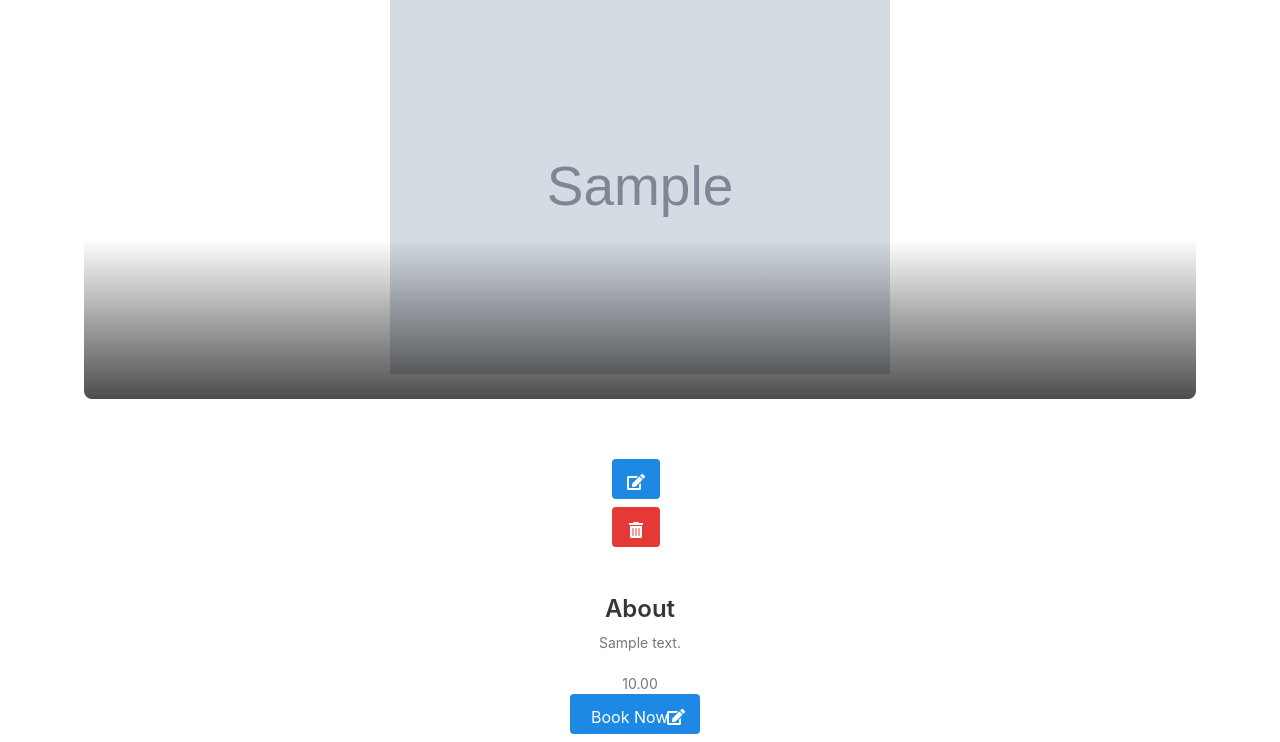
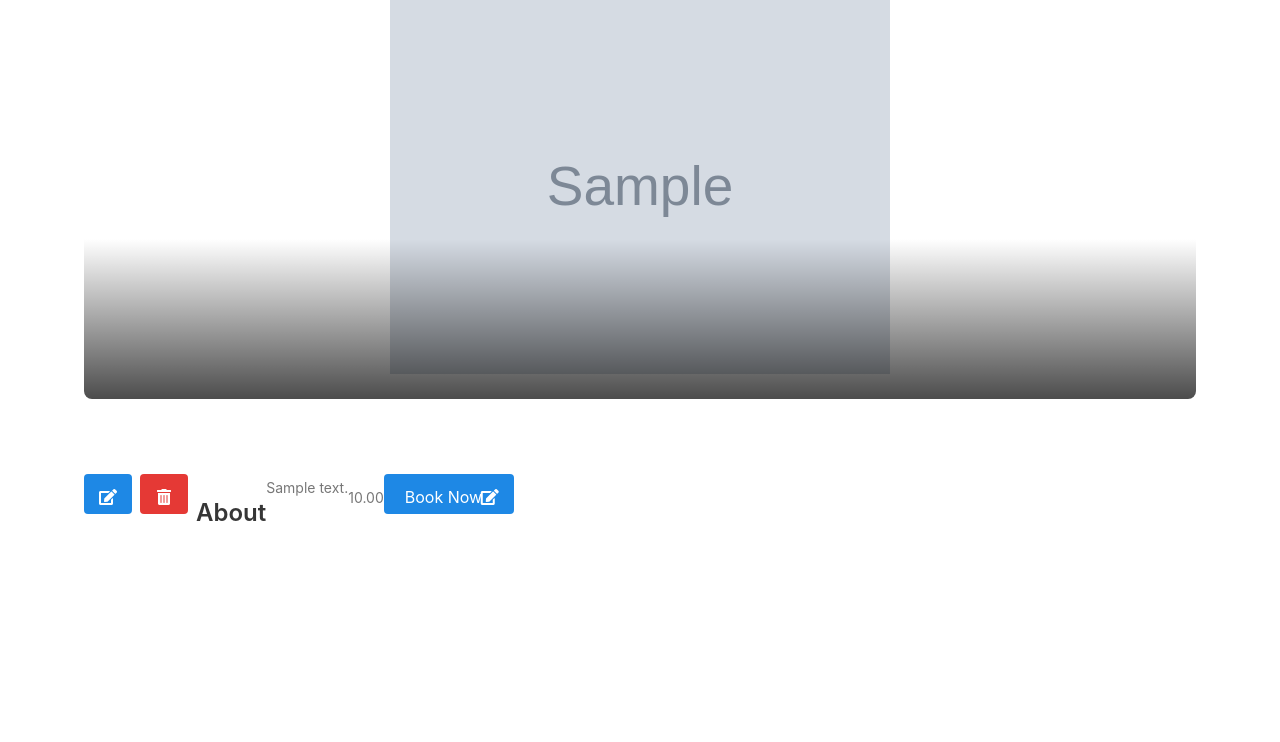
Before and after one commit to undftdcreed/SnapShoot, a Django app: page /listings/1/ in a window 1280 px wide. Shown: the part 103-845 px from the top of the page. After the commit the page ends 624 px from the top, so only its background shows below. Run offline with Django 4.2, Linux system fonts and the light colour scheme; tables that the repository leaves empty hold one stand-in row (values such as "Sample post"); grey boxes marked "Sample" are stand-in pictures.

Commit message:
button fixes'

```diff
--- a/main_app/static/styles/main.css
+++ b/main_app/static/styles/main.css
@@ -228,7 +228,6 @@ footer {
 
 .buttons {
   display: flex;
-  justify-content: center;
   margin-top: 30px;
 }
 
@@ -342,7 +341,6 @@ p.description {
 
 .buttons {
   display: flex;
-  flex-direction: column;
   margin-bottom: 20px;
 }
 
```
